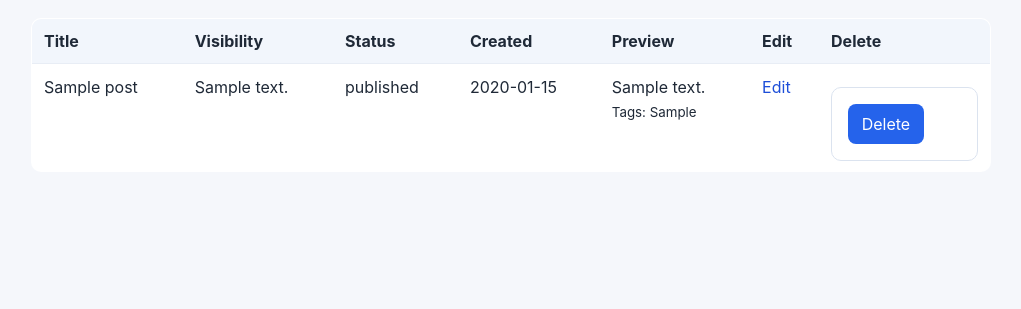
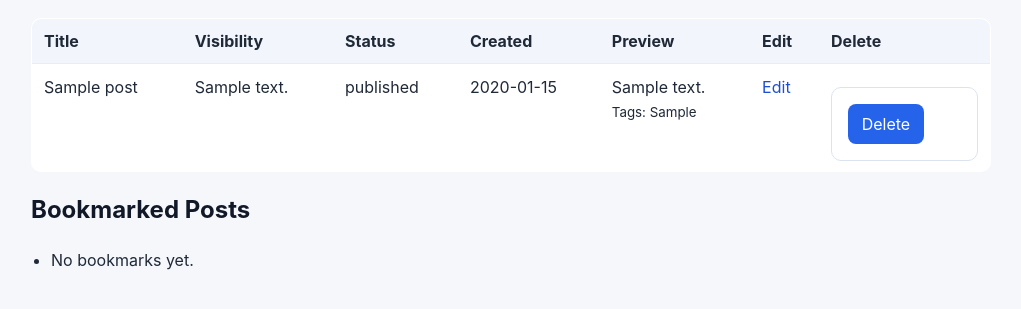
Before and after one commit to SrikarChittemsetty/voicepress, a Flask app: page /dashboard in a window 1280 px wide. Shown: the part 275-584 px from the top of the page, without its empty margins (129-1150 px from the left). Run offline with Flask 3, Linux system fonts and the light colour scheme; the visitor is signed in with stand-in values (Sample User, id 1); tables that the repository leaves empty hold one stand-in row (values such as "Sample post").

Commit message:
Add post bookmarks

```diff
--- a/src/app.py
+++ b/src/app.py
@@ -79,6 +79,17 @@ def init_db() -> None:
             user_id INTEGER NOT NULL,
             body TEXT NOT NULL,
             created_at TEXT NOT NULL
+        )
+        """
+    )
+    conn.execute(
+        """
+        CREATE TABLE IF NOT EXISTS bookmarks (
+            id INTEGER PRIMARY KEY,
+            user_id INTEGER NOT NULL,
+            post_id INTEGER NOT NULL,
+            created_at TEXT NOT NULL,
+            UNIQUE(user_id, post_id)
         )
         """
     )
@@ -354,6 +365,84 @@ def get_post_for_owner(post_id: int, username: str) -> sqlite3.Row | None:
     return post
 
 
+def is_post_bookmarked(post_id: int, username: str) -> bool:
+    user = get_user_by_username(username)
+    if not user:
+        return False
+
+    conn = get_db_connection()
+    bookmark = conn.execute(
+        "SELECT id FROM bookmarks WHERE user_id = ? AND post_id = ?",
+        (user["id"], post_id),
+    ).fetchone()
+    conn.close()
+    return bookmark is not None
+
+
+def add_bookmark(post_id: int, username: str) -> bool:
+    user = get_user_by_username(username)
+    post = get_public_post_by_id(post_id)
+    if not user or not post:
+        return False
+
+    created_at = datetime.now(timezone.utc).isoformat()
+    conn = get_db_connection()
+    try:
+        conn.execute(
+            """
+            INSERT INTO bookmarks (user_id, post_id, created_at)
+            VALUES (?, ?, ?)
+            """,
+            (user["id"], post_id, created_at),
+        )
+        conn.commit()
+        return True
+    except sqlite3.IntegrityError:
+        return False
+    finally:
+        conn.close()
+
+
+def remove_bookmark(post_id: int, username: str) -> bool:
+    user = get_user_by_username(username)
+    if not user:
+        return False
+
+    conn = get_db_connection()
+    result = conn.execute(
+        "DELETE FROM bookmarks WHERE user_id = ? AND post_id = ?",
+        (user["id"], post_id),
+    )
+    conn.commit()
+    conn.close()
+    return result.rowcount > 0
+
+
+def get_bookmarked_posts_for_user(username: str) -> list[sqlite3.Row]:
+    user = get_user_by_username(username)
+    if not user:
+        return []
+
+    conn = get_db_connection()
+    posts = conn.execute(
+        """
+        SELECT posts.id, posts.title, posts.created_at,
+               users.username,
+               COALESCE(NULLIF(users.display_name, ''), users.username) AS display_name
+        FROM bookmarks
+        JOIN posts ON bookmarks.post_id = posts.id
+        JOIN users ON posts.user_id = users.id
+        WHERE bookmarks.user_id = ?
+          AND posts.visibility = 'public'
+          AND posts.status = 'published'
+        ORDER BY bookmarks.created_at DESC
+        """,
+        (user["id"],),
+    ).fetchall()
+    conn.close()
+    return posts
+
+
 def create_comment(post_id: int, username: str, body: str) -> bool:
     user = get_user_by_username(username)
     if not user:
@@ -490,6 +579,7 @@ def dashboard():
         "dashboard.html",
         username=session["username"],
         blog_posts=get_posts_for_user(session["username"]),
+        bookmarked_posts=get_bookmarked_posts_for_user(session["username"]),
     )
 
 
@@ -541,7 +631,44 @@ def post_detail(post_id: int):
         return redirect(url_for("post_detail", post_id=post_id))
 
     comments = get_comments_for_post(post_id)
-    return render_template("post_detail.html", post=post, comments=comments)
+    bookmarked = False
+    if is_logged_in():
+        bookmarked = is_post_bookmarked(post_id, session["username"])
+    return render_template("post_detail.html", post=post, comments=comments, is_bookmarked=bookmarked)
+
+
+@app.route("/posts/<int:post_id>/bookmark", methods=["POST"])
+def bookmark_post(post_id: int):
+    if not is_logged_in():
+        flash("Please log in to bookmark posts.")
+        return redirect(url_for("login"))
+
+    post = get_public_post_by_id(post_id)
+    if not post:
+        abort(404)
+
+    if add_bookmark(post_id, session["username"]):
+        flash("Post bookmarked.")
+    else:
+        flash("Post is already bookmarked.")
+    return redirect(url_for("post_detail", post_id=post_id))
+
+
+@app.route("/posts/<int:post_id>/unbookmark", methods=["POST"])
+def unbookmark_post(post_id: int):
+    if not is_logged_in():
+        flash("Please log in to manage bookmarks.")
+        return redirect(url_for("login"))
+
+    post = get_public_post_by_id(post_id)
+    if not post:
+        abort(404)
+
+    if remove_bookmark(post_id, session["username"]):
+        flash("Bookmark removed.")
+    else:
+        flash("Bookmark not found.")
+    return redirect(url_for("post_detail", post_id=post_id))
 
 
 @app.route("/posts/<int:post_id>/edit", methods=["GET", "POST"])
--- a/src/templates/dashboard.html
+++ b/src/templates/dashboard.html
@@ -50,4 +50,18 @@
       </tbody>
     </table>
   </section>
+
+  <section>
+    <h2>Bookmarked Posts</h2>
+    <ul>
+      {% for post in bookmarked_posts %}
+        <li>
+          <a href="{{ url_for('post_detail', post_id=post.id) }}">{{ post.title }}</a>
+          by {{ post.display_name }} on {{ post.created_at }}
+        </li>
+      {% else %}
+        <li>No bookmarks yet.</li>
+      {% endfor %}
+    </ul>
+  </section>
 {% endblock %}
```
Also changed, not shown: src/templates/post_detail.html (+17 -0 lines).
